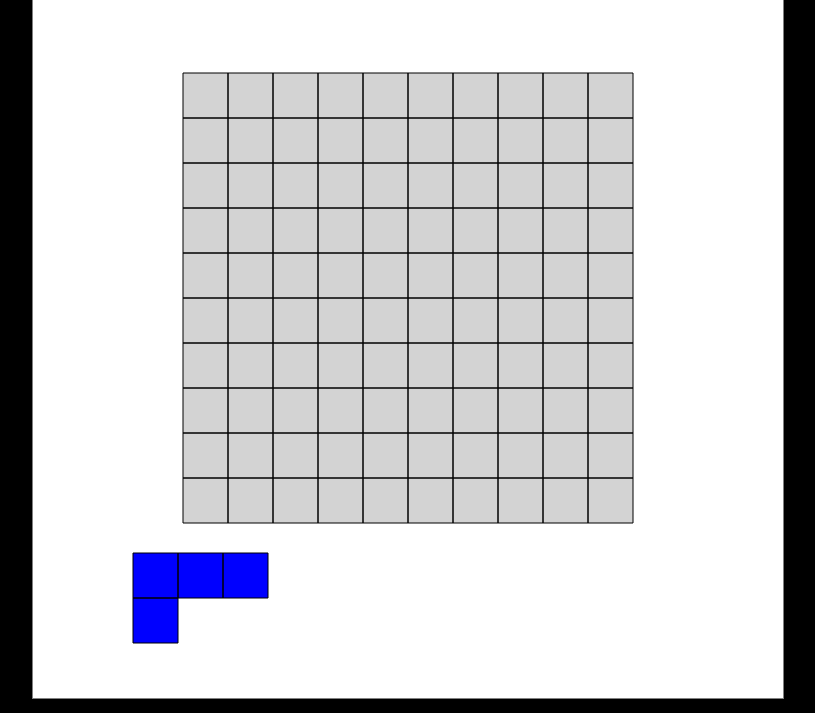
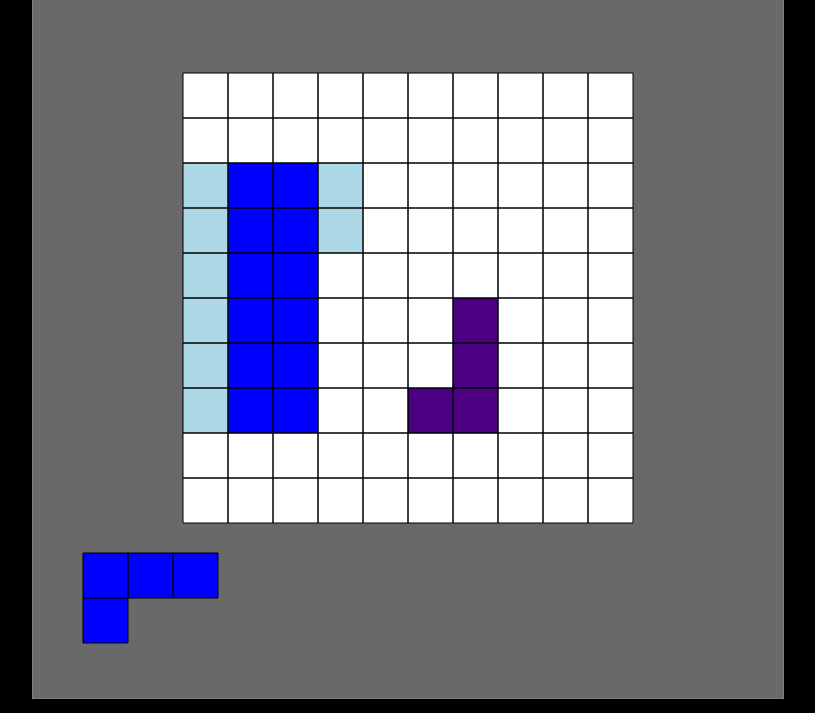
Before and after one commit to aalejandrino/TetrisPuzzle, a website built with webpack: page index.html in a window 1280 px wide. Shown: the part 87-800 px from the top of the page, without its empty margins (232-1047 px from the left). Built offline with nearby package versions, Linux system fonts and the light colour scheme.

Commit message:
continue work, add more content

```diff
--- a/css/application.css
+++ b/css/application.css
@@ -111,6 +111,6 @@ header h1 {
 #canvas {
   width: 750px;
   height: 700px;
-  background-color: white;
+  background-color: #696969;
   border: 1px solid grey;
 }
--- a/javascript/board.js
+++ b/javascript/board.js
@@ -1,18 +1,73 @@
 class Board {
+
   constructor() {
     // this.ctx = ctx; //for rendering?
     this.createGrid();
-
 
   }
 
   createGrid() {
     let a = [];
     for (let i = 0; i < 10; i++) {
-      a.push(new Array(10));
+        a.push(new Array(10).fill(0));
     }
 
     this.grid = a;
   }
 
+  fillTiles(coord, piece) {
+    for (let i = 0; i < piece.tiles.length; i++) {
+      for (let j = 0; j < (piece.tiles[0]).length; j++) {
+        this.grid[coord[0] + i][coord[1] + j] = piece.tiles[i][j]
+      }
+    }
+  }
+
+  checkForTiles(el) {
+    return el !== 0;
+  }
+
+  clearRows() {
+    let score = 0;
+
+    for (let j = 0; j < 10; j++) {
+      let check_row = [];
+
+      for (let i = 0; i < 10; i++) {
+        check_row.push(this.grid[i][j]);
+      }
+
+      if (check_row.every(this.checkForTiles)) {
+        this.clearRow(j);
+        score += 10;
+      }
+    }
+
+    return score;
+  }
+
+  clearRow(rowNum) {
+    for (let i = 0; i < 10; i++) {
+      this.grid[i][rowNum] = 0;
+    }
+  }
+
+  clearColumns() {
+    let score = 0;
+
+    this.grid.forEach(column => {
+      if (column.every(this.checkForTiles)) {
+        column.fill(0);
+        score += 10;
+      }
+    })
+
+    return score;
+  }
+
+
+
 }
+
+
+export default Board;
--- a/javascript/game.js
+++ b/javascript/game.js
@@ -1,6 +1,47 @@
+import Square from './pieces/square';
+import BigSquare from './pieces/big_square';
+import { Ess1, Ess2 } from './pieces/ess';
+import { Zee1, Zee2 } from './pieces/zee';
+import LongHoriz from './pieces/long_horiz';
+import LongVert from './pieces/long_vert';
+import { Ell1, Ell2, Ell3, Ell4 } from './pieces/ell';
+import { Jay1, Jay2, Jay3, Jay4 } from './pieces/jay';
+
+  var PIECES = {
+    0 : new Square(),    1 : new BigSquare(),
+    2 : new Square(),    3 : new BigSquare(),
+    4 : new Ess1(),      5 : new Ess2(),
+    6 : new Ess1(),      7 : new Ess2(),
+    8 : new Zee1(),      9 : new Zee2(),
+    10 : new Zee1(),      11 : new Zee2(),
+    12 : new LongHoriz(), 13 : new LongVert(),
+    14 : new LongHoriz(), 15 : new LongVert(),
+    16 : new Jay1(), 17 : new Jay2(),
+    18 : new Jay3(), 19 : new Jay4(),
+    20 : new Ell1(), 21 : new Ell2(),
+    22 : new Ell3(), 23 : new Ell4(),
+  }
+
 class Game {
-  constructor() {
+  constructor(board) {
+
+    this.score = 0;
+    this.board = board;
+    this.pieces = {}
+
+  }
+
+  receivePieces() {
+    var num = Object.keys(PIECES).length;
+
+    for (let i = 0; i < 4; i++) {
+      let rand_num = Math.floor(Math.random()*(num))
+
+      this.pieces[i] = (PIECES[rand_num])
+    }
 
   }
 
 }
+
+export default Game;
--- a/javascript/main.js
+++ b/javascript/main.js
@@ -1,37 +1,80 @@
+import Board from './board';
+import Game from './game';
+import Square from './pieces/square';
+import BigSquare from './pieces/big_square';
+import LongHoriz from './pieces/long_horiz';
+import LongVert from './pieces/long_vert';
+import { Zee1, Zee2 } from './pieces/zee';
+import { Ell1, Ell2, Ell3, Ell4 } from './pieces/ell';
+import { Jay1, Jay2, Jay3, Jay4 } from './pieces/jay';
+
 // Initialize canvas and display splash
+
+var board = new Board();
+
+var game = new Game(board);
+var square = new Square();
+var bigsquare = new BigSquare();
+var longhoriz = new LongHoriz();
+var longvert = new LongVert();
+var jay1 = new Jay4();
+//
+
+board.fillTiles([1,0], square);
+board.fillTiles([1,2], square);
+board.fillTiles([1,4], square);
+board.fillTiles([1,6], square);
+board.fillTiles([4,0], square);
+board.fillTiles([5,5], jay1);
+board.fillTiles([6,0], longhoriz);
+board.fillTiles([6,1], longhoriz);
+board.fillTiles([0,0], longvert);
+board.fillTiles([3,0], longvert);
+board.fillTiles([0,4], longvert);
+
+// board.clearColumns();
+board.clearRows();
+
+game.receivePieces();
+
+
 document.addEventListener("DOMContentLoaded", () => {
   console.log("Hey there and welcome to TetrisPuzzle");
+  window.game = game;
 
-  // const canvas = document.getElementById('canvas');
   const canvasEl = document.getElementById("canvas");
   canvasEl.width = 750;
   canvasEl.height = 700;
 
+
   const ctx = canvasEl.getContext("2d");
+  for (let i = 0; i < 10; i++) {
+    for (let j = 0; j < 10; j++) {
 
-  ctx.fillStyle = "lightgrey";
-  for (let i = 150; i < 600; i=i+45) {
-    for (let j = 75; j < 525; j=j+45) {
-      ctx.fillRect(i, j, 45, 45);
-      ctx.rect(i, j, 45, 45);
+      if (board.grid[i][j] === 0) {
+        ctx.fillStyle = "white";
+      } else {
+        ctx.fillStyle = board.grid[i][j].color;
+      }
+
+      ctx.fillRect(((i*45) + 150), (j*45) + 75, 45, 45);
+      ctx.rect(((i*45) + 150), (j*45) + 75, 45, 45);
     }
   }
 
   ctx.fillStyle = "blue";
-  ctx.fillRect(100, 600, 45, 45);
-  ctx.fillRect(100, 555, 45, 45);
-  ctx.fillRect(145, 555, 45, 45);
-  ctx.fillRect(190, 555, 45, 45);
-  ctx.rect(100, 600, 45, 45);
-  ctx.rect(100, 555, 45, 45);
-  ctx.rect(145, 555, 45, 45);
-  ctx.rect(190, 555, 45, 45);
+  ctx.fillRect(50, 600, 45, 45);
+  ctx.fillRect(50, 555, 45, 45);
+  ctx.fillRect(95, 555, 45, 45);
+  ctx.fillRect(140, 555, 45, 45);
+  ctx.rect(50, 600, 45, 45);
+  ctx.rect(50, 555, 45, 45);
+  ctx.rect(95, 555, 45, 45);
+  ctx.rect(140, 555, 45, 45);
 
 
   ctx.strokeStyle="#000000";
   ctx.stroke();
 
 
-
-
 });
--- /dev/null
+++ b/javascript/pieces/big_square.js
@@ -0,0 +1,20 @@
+import Tile from "./tile";
+
+class BigSquare {
+  constructor() {
+    this.name = 'big_square';
+
+    this.tiles = [
+                  [this.fillPiece(), this.fillPiece(), this.fillPiece()],
+                  [this.fillPiece(), this.fillPiece(), this.fillPiece()],
+                  [this.fillPiece(), this.fillPiece(), this.fillPiece()]
+                ];
+  }
+
+  fillPiece() {
+    return (new Tile('blue'))
+  }
+
+}
+
+export default BigSquare;
--- /dev/null
+++ b/javascript/pieces/ell.js
@@ -0,0 +1,67 @@
+import Tile from "./tile";
+
+export class Ell1 {
+  constructor() {
+    this.name = 'ell';
+
+    this.tiles = [
+                  [this.fillPiece(), this.fillPiece(), this.fillPiece()],
+                  [0, 0, this.fillPiece()]
+                ];
+  }
+
+  fillPiece() {
+    return (new Tile('green'))
+  }
+
+}
+
+export class Ell2 {
+  constructor() {
+    this.name = 'ell';
+
+    this.tiles = [
+                  [this.fillPiece(), this.fillPiece()],
+                  [this.fillPiece(), 0],
+                  [this.fillPiece(), 0]
+                ];
+  }
+
+  fillPiece() {
+    return (new Tile('green'))
+  }
+
+}
+
+export class Ell3 {
+  constructor() {
+    this.name = 'ell';
+
+    this.tiles = [
+                  [0, this.fillPiece()],
+                  [0, this.fillPiece()],
+                  [this.fillPiece(), this.fillPiece()]
+                ];
+  }
+
+  fillPiece() {
+    return (new Tile('green'))
+  }
+
+}
+
+export class Ell4 {
+  constructor() {
+    this.name = 'ell';
+
+    this.tiles = [
+                  [this.fillPiece(), 0, 0],
+                  [this.fillPiece(), this.fillPiece(), this.fillPiece()]
+                ];
+  }
+
+  fillPiece() {
+    return (new Tile('green'))
+  }
+
+}
--- /dev/null
+++ b/javascript/pieces/ess.js
@@ -0,0 +1,34 @@
+import Tile from "./tile";
+
+export class Ess1 {
+  constructor() {
+    this.name = 'ess';
+
+    this.tiles = [
+                  [0, this.fillPiece()],
+                  [this.fillPiece(), this.fillPiece()],
+                  [this.fillPiece(), 0]
+                ];
+  }
+
+  fillPiece() {
+    return (new Tile('violet'))
+  }
+
+}
+
+export class Ess2 {
+  constructor() {
+    this.name = 'ess';
+
+    this.tiles = [
+                  [this.fillPiece(), this.fillPiece(), 0],
+                  [0, this.fillPiece(), this.fillPiece()]
+                ];
+  }
+
+  fillPiece() {
+    return (new Tile('violet'))
+  }
+
+}
--- /dev/null
+++ b/javascript/pieces/jay.js
@@ -0,0 +1,67 @@
+import Tile from "./tile";
+
+export class Jay1 {
+  constructor() {
+    this.name = 'jay';
+
+    this.tiles = [
+                  [this.fillPiece(), this.fillPiece(), this.fillPiece()],
+                  [this.fillPiece(), 0, 0]
+                ];
+  }
+
+  fillPiece() {
+    return (new Tile('indigo'))
+  }
+
+}
+
+export class Jay2 {
+  constructor() {
+    this.name = 'jay';
+
+    this.tiles = [
+                  [this.fillPiece(), 0],
+                  [this.fillPiece(), 0],
+                  [this.fillPiece(), this.fillPiece()]
+                ];
+  }
+
+  fillPiece() {
+    return (new Tile('indigo'))
+  }
+
+}
+
+export class Jay3 {
+  constructor() {
+    this.name = 'jay';
+
+    this.tiles = [
+                  [this.fillPiece(), this.fillPiece()],
+                  [0, this.fillPiece()],
+                  [0, this.fillPiece()]
+                ];
+  }
+
+  fillPiece() {
+    return (new Tile('indigo'))
+  }
+
+}
+
+export class Jay4 {
+  constructor() {
+    this.name = 'jay';
+
+    this.tiles = [
+                  [0, 0, this.fillPiece()],
+                  [this.fillPiece(), this.fillPiece(), this.fillPiece()]
+                ];
+  }
+
+  fillPiece() {
+    return (new Tile('indigo'))
+  }
+
+}
--- /dev/null
+++ b/javascript/pieces/long_horiz.js
@@ -0,0 +1,21 @@
+import Tile from "./tile";
+
+class LongHoriz {
+  constructor() {
+    this.name = 'longhoriz';
+
+    this.tiles = [
+                  [ this.fillPiece() ],
+                  [ this.fillPiece() ],
+                  [ this.fillPiece() ],
+                  [ this.fillPiece() ]
+                ];
+  }
+
+  fillPiece() {
+    return (new Tile('lightblue'))
+  }
+
+}
+
+export default LongHoriz;
--- /dev/null
+++ b/javascript/pieces/long_vert.js
@@ -0,0 +1,21 @@
+import Tile from "./tile";
+
+class LongVert {
+  constructor() {
+    this.name = 'longvert';
+
+    this.tiles = [
+                  [ this.fillPiece(),
+                    this.fillPiece(),
+                    this.fillPiece(),
+                    this.fillPiece() ]
+                ];
+  }
+
+  fillPiece() {
+    return (new Tile('lightblue'))
+  }
+
+}
+
+export default LongVert;
--- /dev/null
+++ b/javascript/pieces/square.js
@@ -0,0 +1,19 @@
+import Tile from "./tile";
+
+class Square {
+  constructor() {
+    this.name = 'square';
+
+    this.tiles = [
+                  [this.fillPiece(), this.fillPiece()],
+                  [this.fillPiece(), this.fillPiece()]
+                ];
+  }
+
+  fillPiece() {
+    return (new Tile('blue'))
+  }
+
+}
+
+export default Square;
--- /dev/null
+++ b/javascript/pieces/tile.js
@@ -0,0 +1,8 @@
+class Tile {
+  constructor(color) {
+    this.color = color;
+    this.value = 1;
+  }
+}
+
+export default Tile;
--- /dev/null
+++ b/javascript/pieces/zee.js
@@ -0,0 +1,34 @@
+import Tile from "./tile";
+
+export class Zee1 {
+  constructor() {
+    this.name = 'zee';
+
+    this.tiles = [
+                  [this.fillPiece(), 0],
+                  [this.fillPiece(), this.fillPiece()],
+                  [0, this.fillPiece()]
+                ];
+  }
+
+  fillPiece() {
+    return (new Tile('red'))
+  }
+
+}
+
+export class Zee2 {
+  constructor() {
+    this.name = 'zee';
+
+    this.tiles = [
+                  [0, this.fillPiece(), this.fillPiece()],
+                  [this.fillPiece(), this.fillPiece(), 0]
+                ];
+  }
+
+  fillPiece() {
+    return (new Tile('red'))
+  }
+
+}
```
Also changed, not shown: javascript/piece.js (deleted, +0 -21 lines), dist/javascript/bundle.js, 1 other file.
